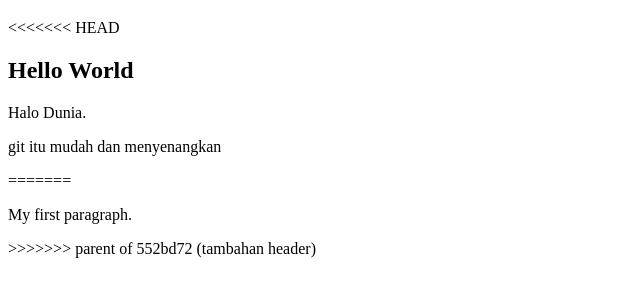
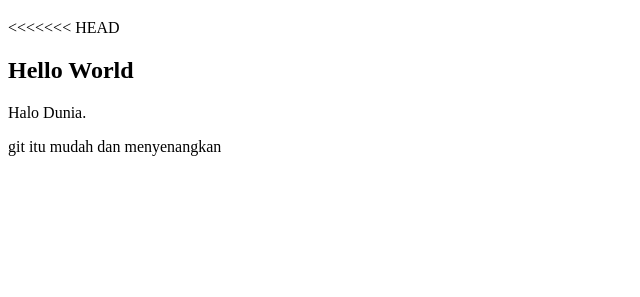
Before and after one commit to AlninoDP/Git-Tes, a plain HTML site: page index.html in a window 1280 px wide. Shown: the part 61-358 px from the top of the page, without its empty margins (0-640 px from the left). Drawn offline with Linux system fonts and the light colour scheme.

Commit message:
cleaning Code

```diff
--- a/index.html
+++ b/index.html
@@ -10,9 +10,7 @@
 <h2>Hello World</h2>
 <p>Halo Dunia.</p>
 <p>git itu mudah dan menyenangkan</p>
-=======
-<p>My first paragraph.</p>
->>>>>>> parent of 552bd72 (tambahan header)
+
 
 </body>
 </html>
```
